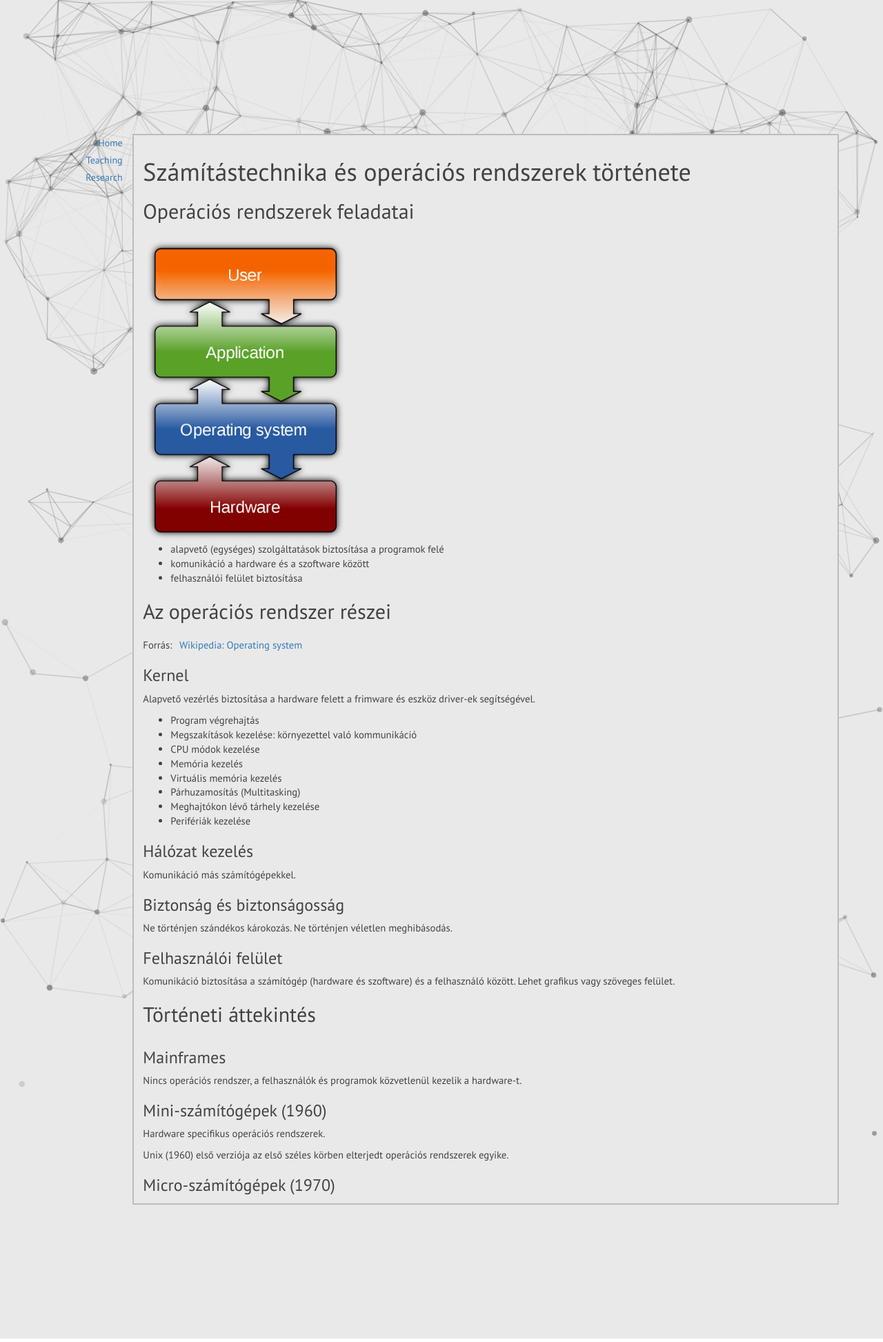
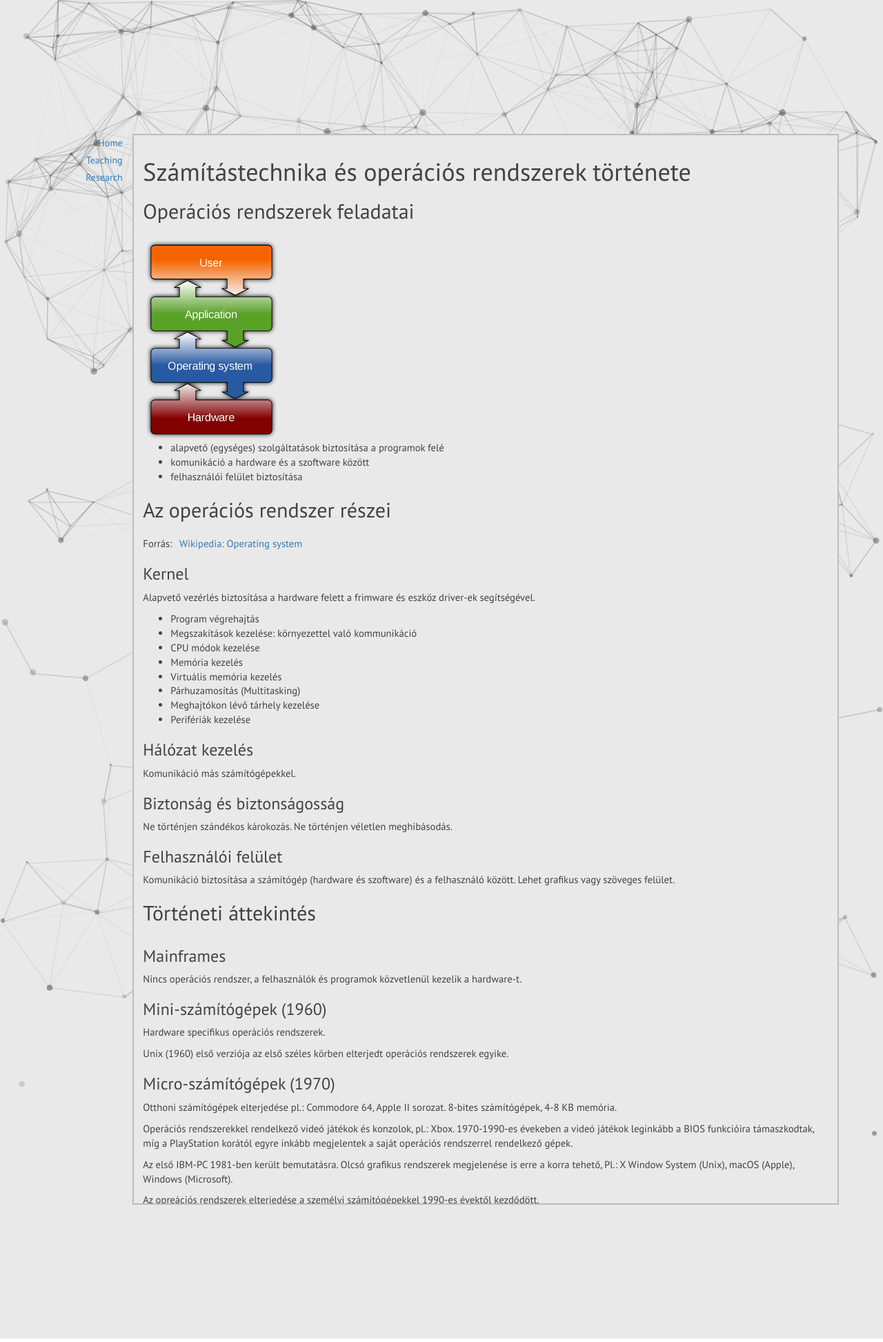
Before and after one commit to geryxyz/geryxyz, a Jekyll site: the page built from content/os-in-school/history-of-os.html, in a window 1280 px wide. Shown: the whole page at 69% size. Built offline with Jekyll 4.4.1, drawn with Linux system fonts in a browser that asks for light colours; nearby versions of some CDN libraries; library files that are not in the unit come from our copies.

Commit message:
os histroy final

```diff
--- a/content/os-in-school/history-of-os.html
+++ b/content/os-in-school/history-of-os.html
@@ -4,7 +4,7 @@
 <h1>Számítástechnika és operációs rendszerek története</h1>
 
 <h2>Operációs rendszerek feladatai</h2>
-<img src="operating_system.png" style="width: 30%"/>
+<img src="operating_system.png" style="width: 20%"/>
 <ul>
 	<li>alapvető (egységes) szolgáltatások biztosítása a programok felé</li>
 	<li>komunikáció a hardware és a szoftware között</li>
```
